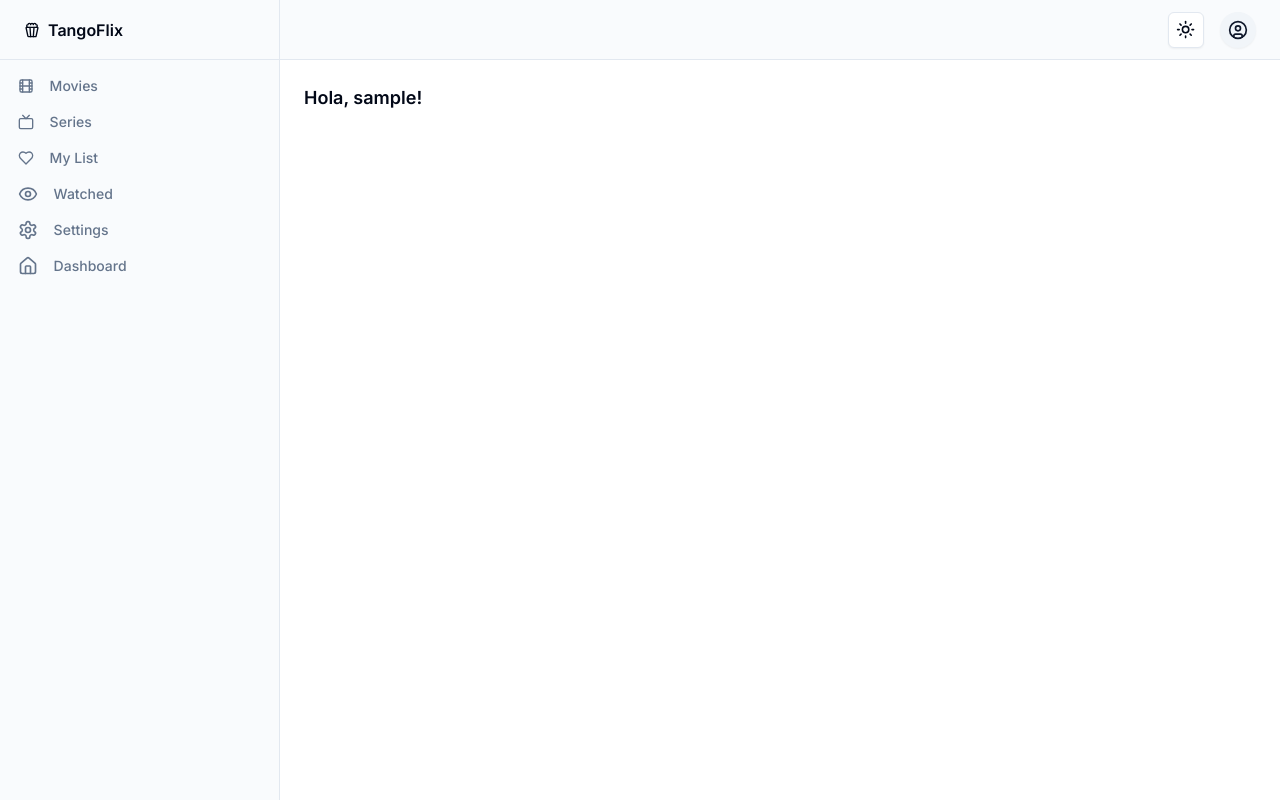
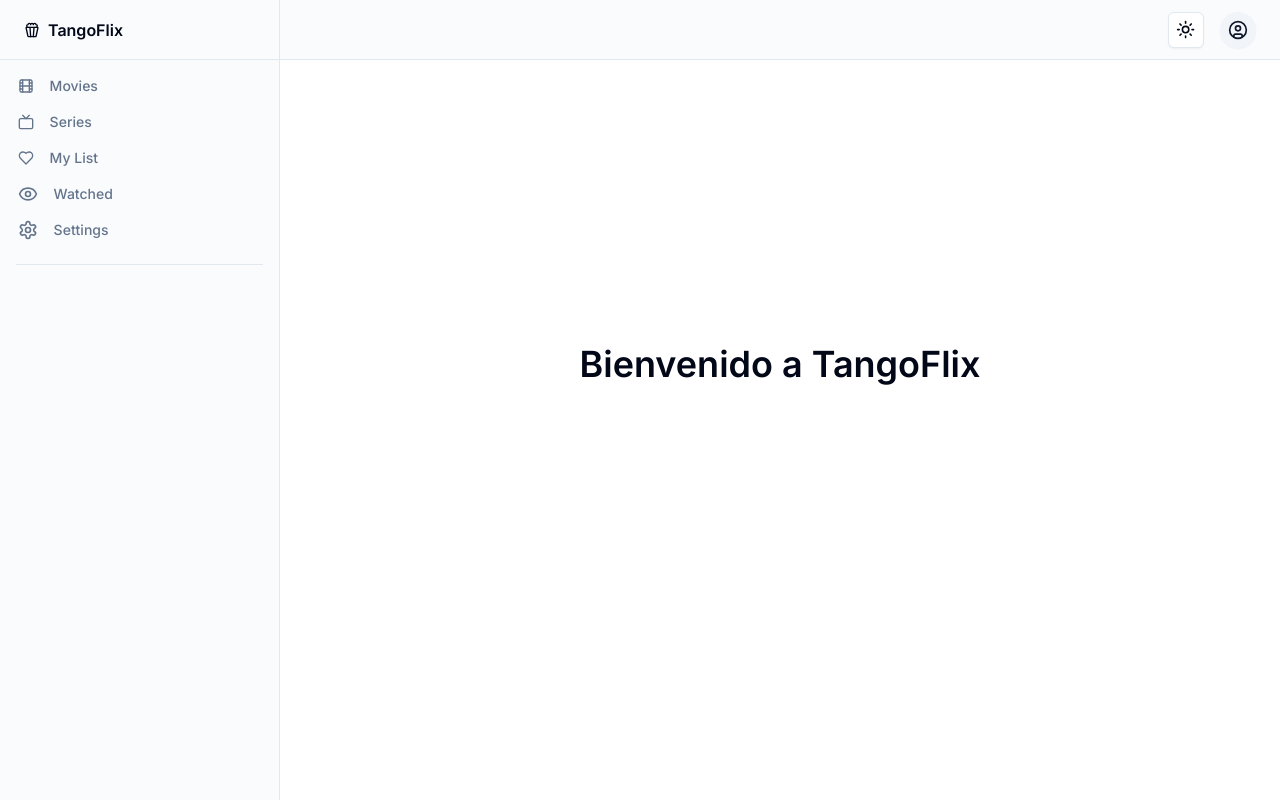
Before and after one commit to ManuelCallegari98/tp-taller, a Next.js app in the folder Cliente/: page /browse in a window 1280 px wide. Built offline with nearby package versions, Linux system fonts and the light colour scheme; sample sign-in values are in the browser's storage.

Commit message:
Mejoras al sidebar y browse

```diff
--- a/Cliente/src/app/browse/layout.tsx
+++ b/Cliente/src/app/browse/layout.tsx
@@ -60,11 +60,8 @@ export default function BrowseLayout({
     <div className="grid min-h-screen w-full md:grid-cols-[220px_1fr] lg:grid-cols-[280px_1fr]">
       <Sidebar isAdmin={user.isAdmin} />
       <div className="flex flex-col">
-        <Header />
+        <Header isAdmin={user.isAdmin}/>
         <main className="flex flex-1 flex-col gap-4 p-4 lg:gap-6 lg:p-6">
-          <div className="text-lg font-semibold">
-            <h1>Hola, {user.username}!</h1>
-          </div>
           {children}
         </main>
       </div>
--- a/Cliente/src/app/browse/page.tsx
+++ b/Cliente/src/app/browse/page.tsx
@@ -1,9 +1,7 @@
-
-
-
 export default function Browse() {
   return (
-    <></>
-
+    <div className="flex items-center justify-center h-[70vh] text-4xl font-semibold">
+      <h1>Bienvenido a TangoFlix</h1>
+    </div>
   );
 }
--- a/Cliente/src/components/Header.jsx
+++ b/Cliente/src/components/Header.tsx
@@ -1,9 +1,6 @@
-// components/ui/Header.jsx
 'use client'
 import Link from 'next/link';
-
 import { Button } from "@/components/ui/button";
-
 import {
   DropdownMenu,
   DropdownMenuContent,
@@ -11,23 +8,20 @@ import {
   DropdownMenuSeparator,
   DropdownMenuTrigger,
 } from "@/components/ui/dropdown-menu";
-
 import { Sheet, SheetContent, SheetTrigger } from "@/components/ui/sheet";
 import { ModeToggle } from "@/components/switch-mode";
-import { Menu, CircleUser, Popcorn, Home, Film, Heart, Users, Eye, Tv, Settings  } from 'lucide-react';
+import { Menu, CircleUser, Popcorn, Home, Film, Heart, Eye, Tv, Settings } from 'lucide-react';
 import { usePathname } from 'next/navigation';
-import dynamic from 'next/dynamic'
+import dynamic from 'next/dynamic';
 
-const NoSSR = dynamic(() => import('../components/no-ssr'), { ssr: false })
+const NoSSR = dynamic(() => import('../components/no-ssr'), { ssr: false });
 
-
-
-export default function Header() {
-  const pathname = usePathname()
+export default function Header({ isAdmin }: { isAdmin: boolean }) {
+  const pathname = usePathname();
   return (
     <header className="flex h-14 items-center gap-4 border-b bg-muted/40 px-4 lg:h-[60px] lg:px-6">
       <Sheet>
-        <SheetTrigger >
+        <SheetTrigger>
           <div>
             <NoSSR />
           </div>
@@ -36,7 +30,7 @@ export default function Header() {
           <nav className="grid gap-2 text-lg font-medium">
             <Link
               href="/browse"
-              className={`flex items-center gap-2 font-semibold ${pathname === '/browse' ? 'text-foreground' : 'text-muted-foreground' }`}
+              className={`flex items-center gap-2 font-semibold ${pathname === '/browse' ? 'text-foreground' : 'text-muted-foreground'}`}
             >
               <Popcorn className="h-6 w-6" />
               <span className="">TangoFlix</span>
@@ -46,7 +40,8 @@ export default function Header() {
               className={`mx-[-0.65rem] flex items-center gap-4 rounded-xl px-3 py-2
                 ${pathname === '/browse/movies'
                   ? 'text-foreground'
-                  : 'text-muted-foreground hover:text-foreground'}`} >
+                  : 'text-muted-foreground hover:text-foreground'}`}
+            >
               <Film className="h-4 w-4" />
               Movies
             </Link>
@@ -55,7 +50,8 @@ export default function Header() {
               className={`mx-[-0.65rem] flex items-center gap-4 rounded-xl px-3 py-2
                 ${pathname === '/browse/series'
                   ? 'text-foreground'
-                  : 'text-muted-foreground hover:text-foreground'}`} >
+                  : 'text-muted-foreground hover:text-foreground'}`}
+            >
               <Tv className="h-4 w-4" />
               Series
             </Link>
@@ -64,7 +60,8 @@ export default function Header() {
               className={`mx-[-0.65rem] flex items-center gap-4 rounded-xl px-3 py-2
                 ${pathname === '/browse/my-list'
                   ? 'text-foreground'
-                  : 'text-muted-foreground hover:text-foreground'}`} >
+                  : 'text-muted-foreground hover:text-foreground'}`}
+            >
               <Heart className="h-4 w-4" />
               My List
             </Link>
@@ -73,7 +70,8 @@ export default function Header() {
               className={`mx-[-0.65rem] flex items-center gap-4 rounded-xl px-3 py-2
                 ${pathname === '/browse/watched'
                   ? 'text-foreground'
-                  : 'text-muted-foreground hover:text-foreground'}`} >
+                  : 'text-muted-foreground hover:text-foreground'}`}
+            >
               <Eye className="h-5 w-5" />
               Watched
             </Link>
@@ -82,19 +80,25 @@ export default function Header() {
               className={`mx-[-0.65rem] flex items-center gap-4 rounded-xl px-3 py-2
                 ${pathname === '/browse/profile'
                   ? 'text-foreground'
-                  : 'text-muted-foreground hover:text-foreground'}`} >
-              <Settings  className="h-5 w-5" />
+                  : 'text-muted-foreground hover:text-foreground'}`}
+            >
+              <Settings className="h-5 w-5" />
               Settings
             </Link>
+
+            {/* Mostrar el Dashboard solo si el usuario es administrador */}
+            {isAdmin && (
               <Link
                 href="/browse/dashboard"
                 className={`mx-[-0.65rem] flex items-center gap-4 rounded-xl px-3 py-2
                   ${pathname === '/browse/dashboard'
                     ? 'text-foreground'
-                  : 'text-muted-foreground hover:text-foreground'}`} >
+                    : 'text-muted-foreground hover:text-foreground'}`}
+              >
                 <Home className="h-5 w-5" />
                 Dashboard
               </Link>
+            )}
           </nav>
         </SheetContent>
       </Sheet>
@@ -102,11 +106,7 @@ export default function Header() {
         <ModeToggle />
         <DropdownMenu>
           <DropdownMenuTrigger asChild>
-            <Button
-              variant="secondary"
-              size="icon"
-              className="rounded-full"
-            >
+            <Button variant="secondary" size="icon" className="rounded-full">
               <CircleUser className="h-5 w-5" />
               <span className="sr-only">Toggle user menu</span>
             </Button>
--- a/Cliente/src/components/Sidebar.tsx
+++ b/Cliente/src/components/Sidebar.tsx
@@ -1,21 +1,22 @@
-// components/ui/Sidebar.jsx
 'use client'
 import Link from 'next/link';
-import { Home, Film, Heart, Users, Popcorn, Settings, Eye, Tv } from 'lucide-react';
+import { Home, Film, Heart, Eye, Tv, Settings, Popcorn } from 'lucide-react';
 import { usePathname } from 'next/navigation';
+import { Separator } from './ui/separator';
 
-export default function Sidebar() {
-  const pathname = usePathname()
+export default function Sidebar({ isAdmin }: { isAdmin: boolean }) {
+  const pathname = usePathname();
+
   return (
     <div className="hidden border-r bg-muted/40 md:block">
       <div className="flex h-full max-h-screen flex-col gap-2">
         <div className="flex h-14 items-center border-b px-4 lg:h-[60px] lg:px-6">
           <Link
             href="/browse"
-            className={`flex items-center gap-2 font-semibold ${pathname === '/browse' ? 'text-foreground' : 'text-muted-foreground' }`}
+            className={`flex items-center gap-2 font-semibold ${pathname === '/browse' ? 'text-foreground' : 'text-muted-foreground'}`}
           >
             <Popcorn className="h-4 w-4" />
-            <span className="">TangoFlix</span>
+            <span>TangoFlix</span>
           </Link>
         </div>
         <div className="flex-1">
@@ -62,9 +63,12 @@ export default function Sidebar() {
                 ${pathname === '/browse/profile'
                   ? 'text-foreground'
                   : 'text-muted-foreground hover:text-foreground'}`} >
-              <Settings  className="h-5 w-5" />
+              <Settings className="h-5 w-5" />
               Settings
             </Link>
+            <Separator className='my-4'/>
+            {/* Mostrar el Dashboard solo si el usuario es administrador */}
+            {isAdmin && (
               <Link
                 href="/browse/dashboard"
                 className={`mx-[-0.65rem] flex items-center gap-4 rounded-xl px-3 py-2
@@ -74,6 +78,7 @@ export default function Sidebar() {
                 <Home className="h-5 w-5" />
                 Dashboard
               </Link>
+            )}
           </nav>
         </div>
       </div>
```
Lines whose indentation alone changed are shown as unchanged.
